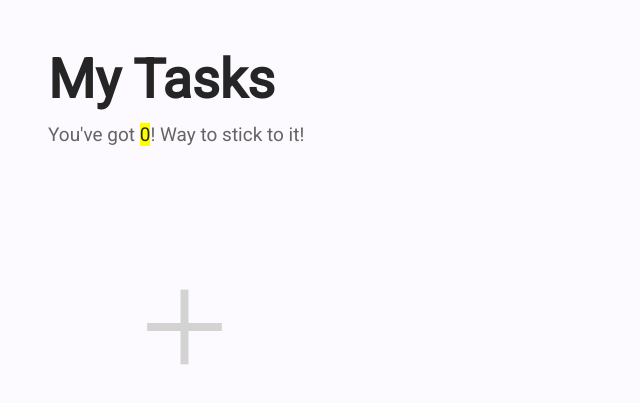
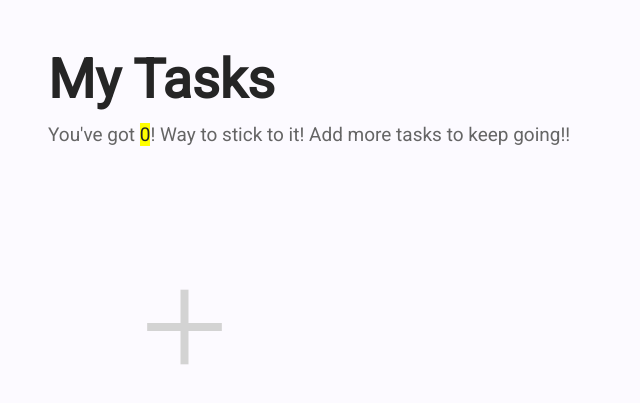
Before and after one commit to mlsmoorman/stick-to-it, a Django app: page /cards/ in a window 1280 px wide; the page is wider, and only the part inside the window is pictured. Shown: the part 77-480 px from the top of that part, without its empty margins (0-640 px from the left). Run offline with Django 5.2, Linux system fonts and the light colour scheme; the visitor is signed in with stand-in values (Sample User, id 1); data that the repository does not hold is empty.

Commit message:
cleans up code and updates readme

```diff
--- a/stick_to_it/main_app/forms.py
+++ b/stick_to_it/main_app/forms.py
@@ -6,8 +6,11 @@ class CardForm(ModelForm):
     class Meta:
         model = Card
         fields = ['activity', 'due_date', 'complete_date']
+        # widgets are used to make an Admin Model form
         widgets = {
+            # the DateInput widget changes the django 'type' from text to date creating a Date Picker
             'due_date': forms.DateInput(attrs={'type': 'date'}),
             'complete_date': forms.DateInput(attrs={'type': 'date'}),
+            # the TextArea widget changes the input from text to a TextArea allowing user to see all of their inputs instead of having to scroll
             'activity': forms.Textarea(attrs={'rows':5, 'cols':16})
         }
--- a/stick_to_it/main_app/models.py
+++ b/stick_to_it/main_app/models.py
@@ -21,7 +21,7 @@ class Card(models.Model):
     class Meta:
         ordering = ['due_date']
 
-
+# Todo Model for future use / ice box items
 class Todo(models.Model):
     name = models.CharField(max_length=50, blank=True, null=True)
     card = models.ForeignKey(Card, on_delete=models.CASCADE)
--- a/stick_to_it/main_app/templates/cards/archive.html
+++ b/stick_to_it/main_app/templates/cards/archive.html
@@ -7,17 +7,14 @@
 </div>
 
 <section>
-
     {% for card in cards %}
     <a href="{% url 'card_update' card.id %}" class="cardlink">
         <div class="card">
-
             <p class="carddate">Was Due: {{card.due_date}}</p>
             <p class="carddate">Completed: {{card.complete_date}}</p>
             <h2>{{card.activity}}</h2>
         </div>
     </a>
     {% endfor %}
-
 </section>
 {% endblock content %}
--- a/stick_to_it/main_app/templates/cards/index.html
+++ b/stick_to_it/main_app/templates/cards/index.html
@@ -3,9 +3,9 @@
 {% block content %}
 <div class="titlecontainer">
     <h1>My Tasks</h1>
-
     {% if cards|length == 0 %}
-    <p class="subheading">You've got <mark>{{cards|length}}</mark>! Way to stick to it!
+    <!-- Checks if the user completed all tasks and changes the message -->
+    <p class="subheading">You've got <mark>{{cards|length}}</mark>! Way to stick to it! Add more tasks to keep going!!
         {% else %}
     <p class="subheading">You've got <mark>{{cards|length}}</mark> cards to do—why not check one off?
     </p>
@@ -14,12 +14,10 @@
 </div>
 
 <section>
-
     {% for card in cards %}
+    <!-- Shows all cards that are incomplete for the logged user -->
     <a href="{% url 'card_update' card.id %}" class="cardlink">
-        <!-- <a href="{% url 'detail' card.id %}" class="cardlink"> -->
         <div class="card">
-
             {% if card.due_date != None %}
             <p class="carddate">Due: {{card.due_date}}</p>
             {% endif %}
@@ -28,19 +26,12 @@
             <form action="{% url 'complete' card.id %}" method="post">
                 {% csrf_token %}
                 <button type="submit" class="material-symbols-outlined checkbox checkbtn"></button>
-
             </form>
             <span class="material-symbols-outlined pencilbtn"></span>
-            <!-- <form action="{% url 'card_update' card.id %}" method="get">
-
-                <form action="{% url 'card_update' card.id %}"  method="post">
-                {% csrf_token %}
-                <button type="submit" class="material-symbols-outlined pencilbtn"></button>
-            </form> -->
         </div>
     </a>
-
     {% endfor %}
+    <!-- User's option to create a new card: -->
     <div class="addcard">
         <a href="{% url 'card_create' %}" class="material-symbols-outlined plus">add</a>
     </div>
--- a/stick_to_it/main_app/templates/main_app/card_form.html
+++ b/stick_to_it/main_app/templates/main_app/card_form.html
@@ -3,9 +3,9 @@
 {% block content %}
 
 {% if object %}
+<!-- Checks to see if there is information in object allowing us to use the same page for add and update -->
 <div class="cardform">
   <a href="{{request.META.HTTP_REFERER}}" class="backbtn">Go back</a>
-  <!-- <h1>Edit "{{ card.activity }}"</h1> -->
   {% else %}
   <h1>Add Task</h1>
   {% endif %}
@@ -18,6 +18,7 @@
     </table>
 
     {% if object %}
+    <!-- Checks to see if there is information in object allowing us to use the same page for add and update -->
     <input type="submit" value="Update task" class="submitbtn">
     {% else %}
     <input type="submit" value="Add task" class="submitbtn">
```
Also changed, not shown: README.md.
